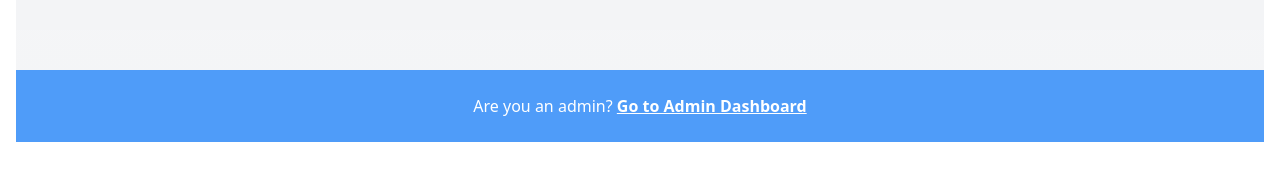
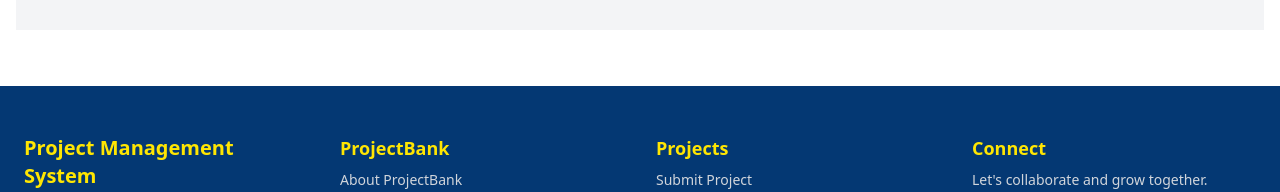
Before and after one commit to goldaatemba/project-tracker, a React (Vite) app in the folder frontend/: page / in a window 1280 px wide. Shown: the part 1548-1740 px from the top of the page. Built offline with nearby package versions, Linux system fonts and the light colour scheme; no server answers.

Commit message:
Update HomePage.jsx

```diff
--- a/frontend/src/pages/HomePage.jsx
+++ b/frontend/src/pages/HomePage.jsx
@@ -1,12 +1,14 @@
-import { useEffect, useState } from "react";
+import { useEffect, useState, useContext } from "react";
 import { Link } from "react-router-dom";
 import { motion } from "framer-motion";
 import heroImg from "/projecthero.png";
 import colabImg from "/colab.png";
+import { UserContext } from "../context/UserContext";
 const API_URL = import.meta.env.VITE_API_URL;
 
 export default function Home() {
   const [featuredProjects, setFeaturedProjects] = useState([]);
+  const { currentUser } = useContext(UserContext);
 
   useEffect(() => {
     fetch(`${API_URL}/projects?featured=true&_limit=3`)
@@ -141,14 +143,15 @@ export default function Home() {
         </div>
       </div>
 
+      {currentUser && currentUser.is_admin && (
         <div className="bg-[#4F9CF9] text-white text-center py-6 mt-10">
           <p className="text-md">
-          Are you an admin?{" "}
             <Link to="/admin" className="underline font-semibold">
               Go to Admin Dashboard
             </Link>
           </p>
         </div>
+      )}
     </section>
   );
 }
```
Lines whose indentation alone changed are shown as unchanged.
